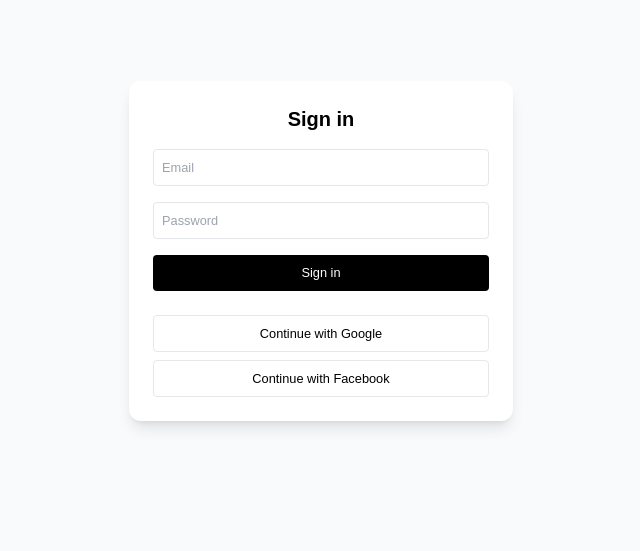
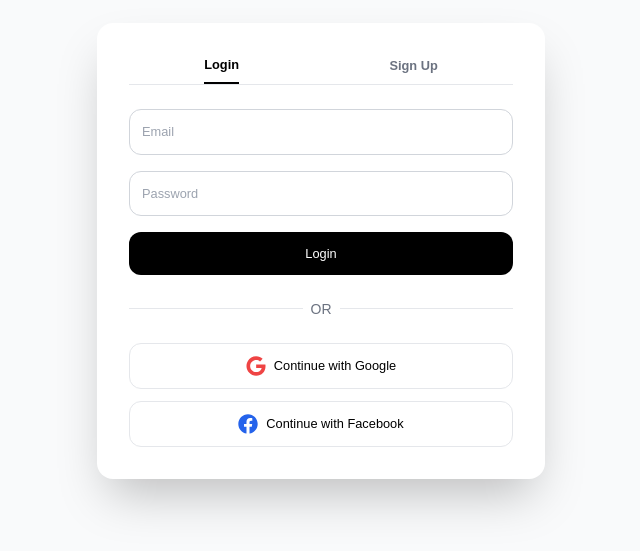
Before and after one commit to sobia-kanwal/closet-on-wheels, a Next.js app: page /auth in a window 1280 px wide. Shown: the part 149-700 px from the top of the page, without its empty margins (319-959 px from the left). Built offline with nearby package versions, Linux system fonts and the light colour scheme; no server answers.

Commit message:
Signup complete

```diff
--- a/pages/api/auth/register.js
+++ /dev/null
@@ -1,36 +0,0 @@
-import prisma from '@/lib/db';
-import User from '../../../models/User';
-
-export default async function handler(req, res) {
-  if (req.method !== 'POST') {
-    return res.status(405).json({ message: 'Method not allowed' });
-  }
-
-  try {
-    const { name, email, password } = req.body;
-
-    // Check if user already exists
-    const existingUser = await prisma.user.findUnique({ email });
-    if (existingUser) {
-      return res.status(400).json({ message: 'User already exists' });
-    }
-
-    // Create new user
-    const user = await prisma.user.create({ name, email, password });
-
-    // Remove password from response
-    const userResponse = {
-      id: user._id,
-      name: user.name,
-      email: user.email,
-      role: user.role
-    };
-
-    res.status(201).json({
-      message: 'User created successfully',
-      user: userResponse
-    });
-  } catch (error) {
-    res.status(500).json({ message: 'Server error', error: error.message });
-  }
-}
--- /dev/null
+++ b/pages/api/auth/signup.js
@@ -0,0 +1,36 @@
+import prisma from "../../../lib/db"
+import bcrypt from "bcryptjs"
+
+export default async function handler(req, res) {
+  if (req.method === "POST") {
+    try {
+      const { name, email, password } = req.body
+
+      // check if user exists
+      const existingUser = await prisma.user.findUnique({
+        where: { email },
+      })
+      if (existingUser) {
+        return res.status(400).json({ error: "User already exists" })
+      }
+
+      // hash password
+      const hashed = await bcrypt.hash(password, 10)
+
+      // create new user
+      const user = await prisma.user.create({
+        data: {
+          name,
+          email,
+          password: hashed,
+        },
+      })
+
+      return res.status(201).json({ success: true, user })
+    } catch (err) {
+      return res.status(500).json({ error: "Something went wrong" })
+    }
+  } else {
+    return res.status(405).json({ error: "Method not allowed" })
+  }
+}
--- /dev/null
+++ b/pages/api/auth/signup1.js
@@ -0,0 +1,24 @@
+import prisma from "../../../lib/db"
+import User from "../../../models/User"
+import bcrypt from "bcryptjs"
+
+export default async function handler(req, res) {
+  if (req.method === "POST") {
+    try {
+      const { name, email, password } = req.body
+      const existingUser = await prisma.user.findOne({ email })
+      if (existingUser) {
+        return res.status(400).json({ error: "User already exists" })
+      }
+
+      const hashed = await bcrypt.hash(password, 10)
+      const user = await prisma.user.create({ name, email, password: hashed })
+
+      return res.status(201).json({ success: true, user })
+    } catch (err) {
+      return res.status(500).json({ error: "Something went wrong" })
+    }
+  } else {
+    return res.status(405).json({ error: "Method not allowed" })
+  }
+}
--- a/pages/auth/index.js
+++ b/pages/auth/index.js
@@ -1,80 +1,159 @@
-"use client";
+import { useState } from "react"
+import { signIn } from "next-auth/react"
+import { useRouter } from "next/router"
+import { FaGoogle, FaFacebook } from "react-icons/fa"   // ✅ No missing icons
 
-import { signIn } from "next-auth/react";
-import { useState } from "react";
+export default function LoginPage() {
+  const [activeTab, setActiveTab] = useState("login") // login | signup
+  const [form, setForm] = useState({ name: "", email: "", password: "" })
+  const [message, setMessage] = useState({ type: "", text: "" }) // ✅ success/error
+  const router = useRouter()
 
-export default function AuthPage() {
-  const [email, setEmail] = useState("");
-  const [password, setPassword] = useState("");
-  const [error, setError] = useState(null);
+  const handleChange = (e) => {
+    setForm({ ...form, [e.target.name]: e.target.value })
+  }
 
   const handleSubmit = async (e) => {
-    e.preventDefault();
-    setError(null);
+    e.preventDefault()
+    setMessage({ type: "", text: "" }) // clear old messages
 
+    if (activeTab === "login") {
       const res = await signIn("credentials", {
         redirect: false,
-      email,
-      password,
-    });
+        email: form.email,
+        password: form.password,
+      })
 
       if (res?.error) {
-      setError("Invalid email or password");
+        setMessage({ type: "error", text: res.error })
       } else {
-      window.location.href = "/";
+        setMessage({ type: "success", text: "Login successful! Redirecting..." })
+        setTimeout(() => router.push("/"), 1000)
       }
-  };
+    } else {
+      // SIGNUP API
+      const res = await fetch("/api/auth/signup", {
+        method: "POST",
+        headers: { "Content-Type": "application/json" },
+        body: JSON.stringify(form),
+      })
+
+      if (res.ok) {
+        setMessage({ type: "success", text: "Signup successful! Please log in." })
+        setActiveTab("login")
+      } else {
+        const data = await res.json()
+        setMessage({ type: "error", text: data.error || "Signup failed" })
+      }
+    }
+  }
 
   return (
-    <div className="min-h-screen flex items-center justify-center">
-      <form
-        onSubmit={handleSubmit}
-        className="p-6 rounded-xl shadow-lg bg-white w-96 space-y-4"
+    <div className="min-h-screen flex items-center justify-center bg-gray-50">
+      <div className="bg-white shadow-2xl rounded-2xl w-full max-w-md p-8">
+        {/* Tabs */}
+        <div className="flex justify-around border-b mb-6">
+          <button
+            className={`pb-2 font-semibold ${
+              activeTab === "login"
+                ? "border-b-2 border-black text-black"
+                : "text-gray-500"
+            }`}
+            onClick={() => setActiveTab("login")}
           >
-        <h1 className="text-xl font-bold text-center">Sign in</h1>
+            Login
+          </button>
+          <button
+            className={`pb-2 font-semibold ${
+              activeTab === "signup"
+                ? "border-b-2 border-black text-black"
+                : "text-gray-500"
+            }`}
+            onClick={() => setActiveTab("signup")}
+          >
+            Sign Up
+          </button>
+        </div>
+
+        {/* Alert Messages */}
+        {message.text && (
+          <div
+            className={`mb-4 p-3 rounded-lg text-sm ${
+              message.type === "error"
+                ? "bg-red-100 text-red-600"
+                : "bg-green-100 text-green-600"
+            }`}
+          >
+            {message.text}
+          </div>
+        )}
+
+        {/* Form */}
+        <form className="space-y-4" onSubmit={handleSubmit}>
+          {activeTab === "signup" && (
+            <input
+              type="text"
+              name="name"
+              placeholder="Full Name"
+              value={form.name}
+              onChange={handleChange}
+              required
+              className="w-full p-3 rounded-xl border border-gray-300 focus:ring-2 focus:ring-black"
+            />
+          )}
 
           <input
             type="email"
+            name="email"
             placeholder="Email"
-          value={email}
-          onChange={(e) => setEmail(e.target.value)}
-          className="w-full border rounded p-2"
+            value={form.email}
+            onChange={handleChange}
+            required
+            className="w-full p-3 rounded-xl border border-gray-300 focus:ring-2 focus:ring-black"
           />
-
           <input
             type="password"
+            name="password"
             placeholder="Password"
-          value={password}
-          onChange={(e) => setPassword(e.target.value)}
-          className="w-full border rounded p-2"
+            value={form.password}
+            onChange={handleChange}
+            required
+            className="w-full p-3 rounded-xl border border-gray-300 focus:ring-2 focus:ring-black"
           />
 
           <button
             type="submit"
-          className="w-full bg-black text-white p-2 rounded hover:bg-gray-800"
+            className="w-full bg-black text-white py-3 rounded-xl hover:bg-gray-800 transition"
           >
-          Sign in
+            {activeTab === "login" ? "Login" : "Sign Up"}
           </button>
+        </form>
 
-        {error && <p className="text-red-500 text-sm">{error}</p>}
+        {/* Divider */}
+        <div className="flex items-center gap-2 my-6">
+          <span className="flex-1 h-px bg-gray-200"></span>
+          <span className="text-gray-500 text-sm">OR</span>
+          <span className="flex-1 h-px bg-gray-200"></span>
+        </div>
 
-        <div className="text-center">
+        {/* Social Login */}
+        <div className="space-y-3">
           <button
-            type="button"
             onClick={() => signIn("google")}
-            className="mt-2 w-full border p-2 rounded hover:bg-gray-100"
+            className="w-full border py-3 rounded-xl flex justify-center items-center gap-2 hover:bg-gray-100"
           >
+            <FaGoogle className="w-5 h-5 text-red-500" />
             Continue with Google
           </button>
           <button
-            type="button"
             onClick={() => signIn("facebook")}
-            className="mt-2 w-full border p-2 rounded hover:bg-gray-100"
+            className="w-full border py-3 rounded-xl flex justify-center items-center gap-2 hover:bg-gray-100"
           >
+            <FaFacebook className="w-5 h-5 text-blue-600" />
             Continue with Facebook
           </button>
         </div>
-      </form>
       </div>
-  );
+    </div>
+  )
 }
```
Lines whose indentation alone changed are shown as unchanged.
